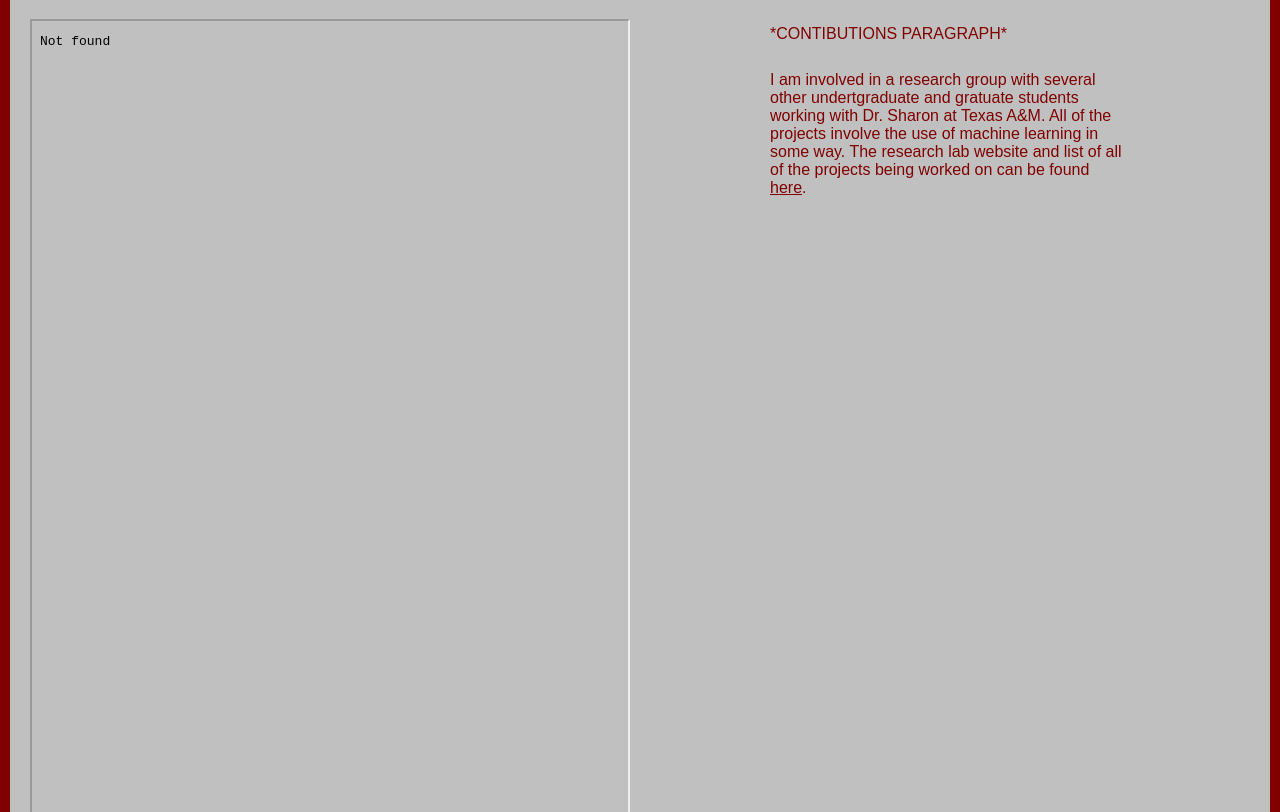
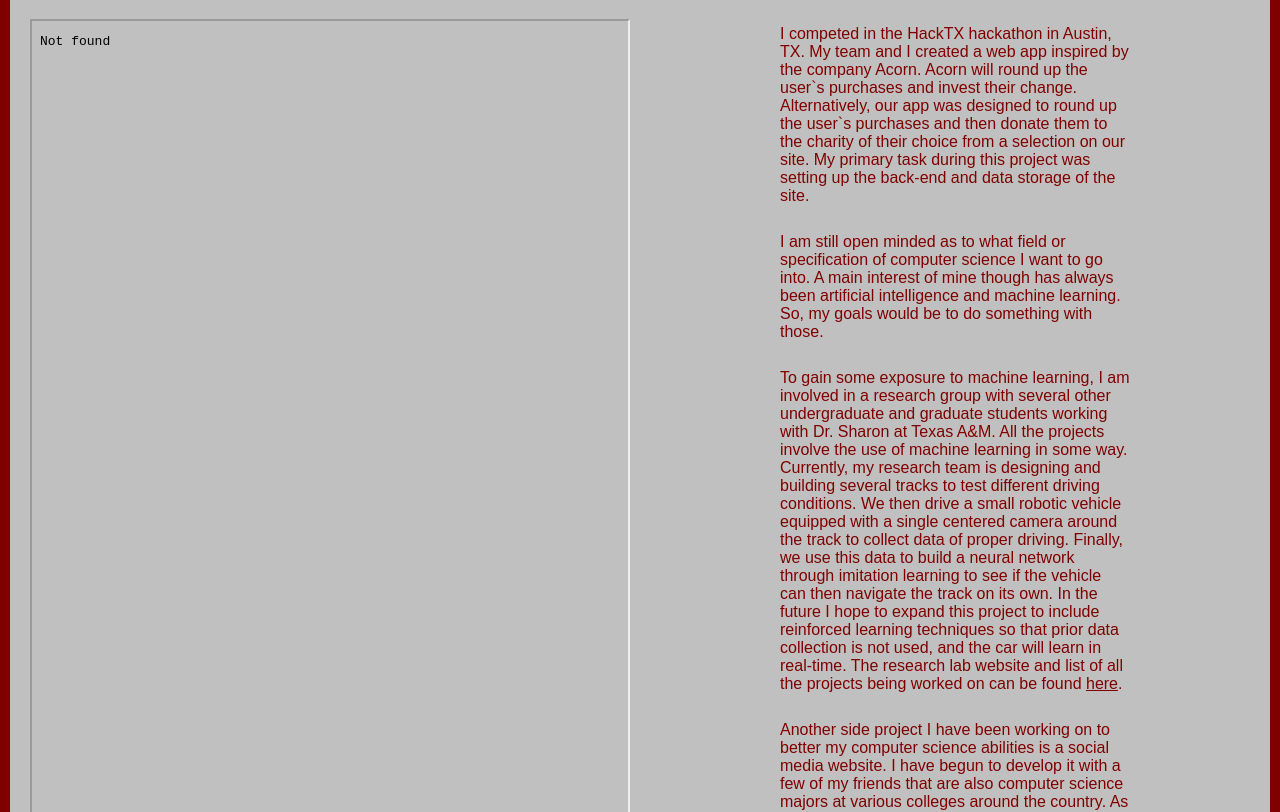
Before and after one commit to BenjaminGabay/Personal_Website_Project, a plain HTML site: page ResumePage.html in a window 1280 px wide. Shown: the part 137-949 px from the top of the page. Drawn offline with Linux system fonts and the light colour scheme.

Commit message:
Professional Image Paragrapgh

```diff
--- a/ResumePage.html
+++ b/ResumePage.html
@@ -23,12 +23,37 @@
       </div>
       <div class="column">
         <h1>Professional Image</h1>
-        <p>*CONTIBUTIONS PARAGRAPH*</p>
-        <p>I am involved in a research group with several other undertgraduate and
-          gratuate students working with Dr. Sharon at Texas A&M. All of the projects
-          involve the use of machine learning in some way. The research lab website
-          and list of all of the projects being worked on can be
+        <p>I competed in the HackTX hackathon in Austin, TX. My team and I created
+          a web app inspired by the company Acorn. Acorn will round up the user`s
+          purchases and invest their change. Alternatively, our app was designed to
+          round up the user`s purchases and then donate them to the charity of their
+          choice from a selection on our site. My primary task during this project
+          was setting up the back-end and data storage of the site.
+        </p>
+        <p>I am still open minded as to what field or specification of computer
+          science I want to go into. A main interest of mine though has always been
+          artificial intelligence and machine learning. So, my goals would be to do
+          something with those.
+        </p>
+        <p>To gain some exposure to machine learning, I am involved in a research
+          group with several other undergraduate and graduate students working
+          with Dr. Sharon at Texas A&M. All the projects involve the use of machine
+          learning in some way. Currently, my research team is designing and building
+          several tracks to test different driving conditions. We then drive a small
+          robotic vehicle equipped with a single centered camera around the track to
+          collect data of proper driving. Finally, we use this data to build a neural
+          network through imitation learning to see if the vehicle can then navigate
+          the track on its own. In the future I hope to expand this project to include
+          reinforced learning techniques so that prior data collection is not used, and
+          the car will learn in real-time. The research lab website and list of all the
+          projects being worked on can be
           found <a href="http://faculty.cse.tamu.edu/guni/pistar/research.html">here</a>.
+        </p>
+        <p>Another side project I have been working on to better my computer science
+          abilities is a social media website. I have begun to develop it with a few of
+          my friends that are also computer science majors at various colleges around the
+          country. As of right now I am working on both the back-end and front-end teams.
+          I am self-teaching myself MongoDB and React to use for the site setup.
         </p>
       </div>
     </div>
--- a/style.css
+++ b/style.css
@@ -65,6 +65,7 @@ body {
 
 .column p {
 	padding: 1% 20%;
+	margin-left: 10px;
 }
 
 img {
```
